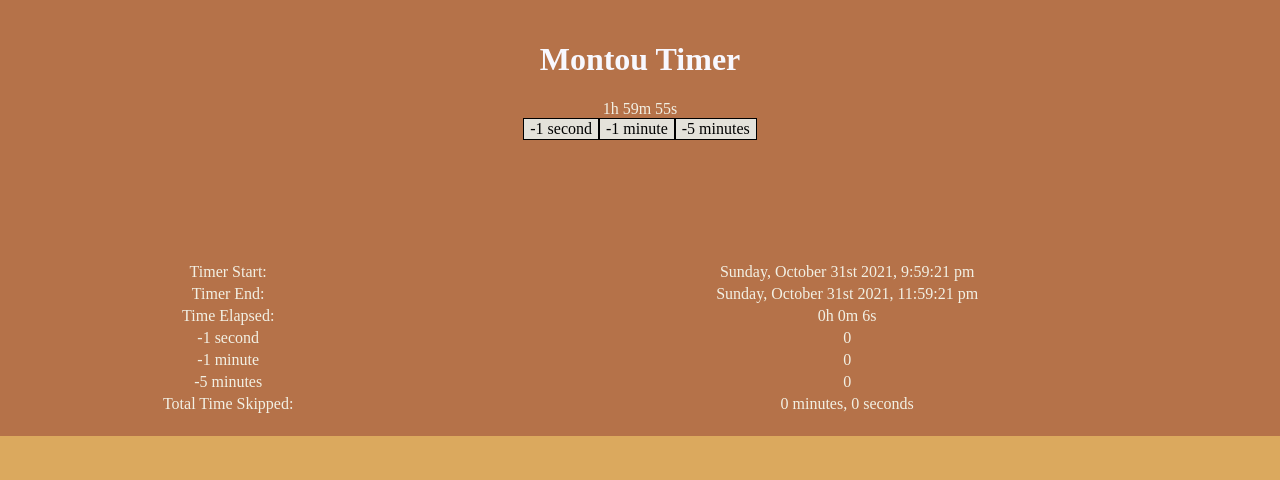
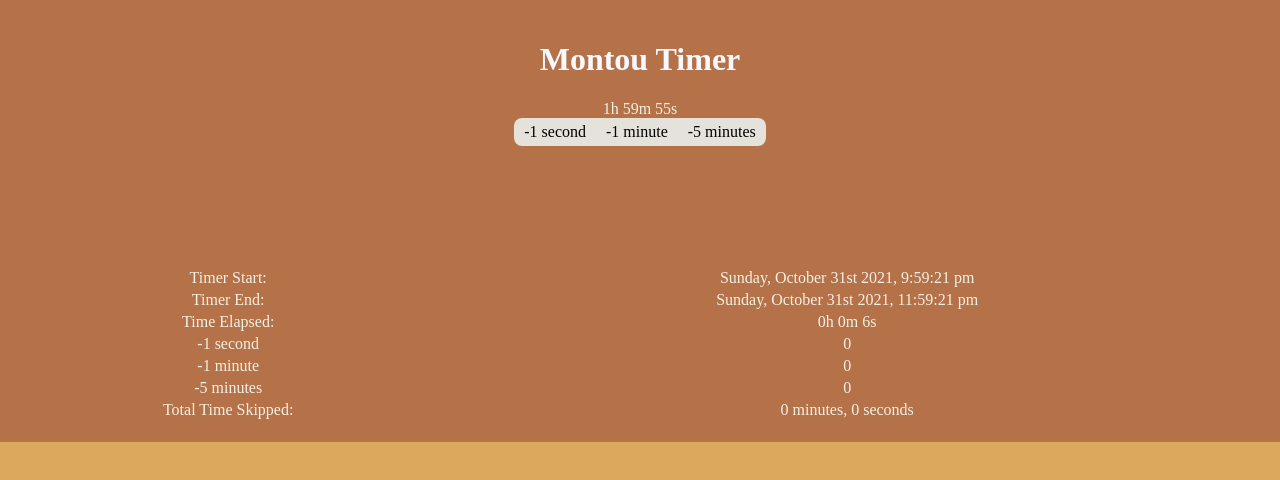
Before and after one commit to rrTong/montou-timer, a React (Create React App) app: page / in a window 1280 px wide. Shown: the top 480 px of the page. Built offline with nearby package versions, Linux system fonts and the light colour scheme; a web font is replaced by a local one.

Commit message:
add styling to buttons

```diff
--- a/src/components/Timer.js
+++ b/src/components/Timer.js
@@ -42,6 +42,7 @@ const Timer = () => {
       </div>
       <button
         className="button"
+        id="button-one-sec"
         onClick={() => {
           setTimer((prevTimer) => prevTimer.clone().add(1, "seconds"));
           oneSecCount++;
@@ -60,6 +61,7 @@ const Timer = () => {
       </button>
       <button
         className="button"
+        id="button-five-min"
         onClick={() => {
           setTimer((prevTimer) => prevTimer.clone().add(5, "minutes"));
           fiveMinCount++;
--- a/src/styles/Timer.css
+++ b/src/styles/Timer.css
@@ -1,10 +1,18 @@
 .button {
-  border: none;
-  transition: 0.2s;
   font-size: 1rem;
   font-family: "Londrina Solid", cursive;
-  border: 1px solid black;
   background-color: rgb(228, 226, 218);
+  border: none;
+  padding: 5px 10px;
+  transition: 0.2s;
+}
+
+#button-one-sec {
+  border-radius: 8px 0 0 8px;
+}
+
+#button-five-min {
+  border-radius: 0 8px 8px 0;
 }
 
 .button:hover {
```
